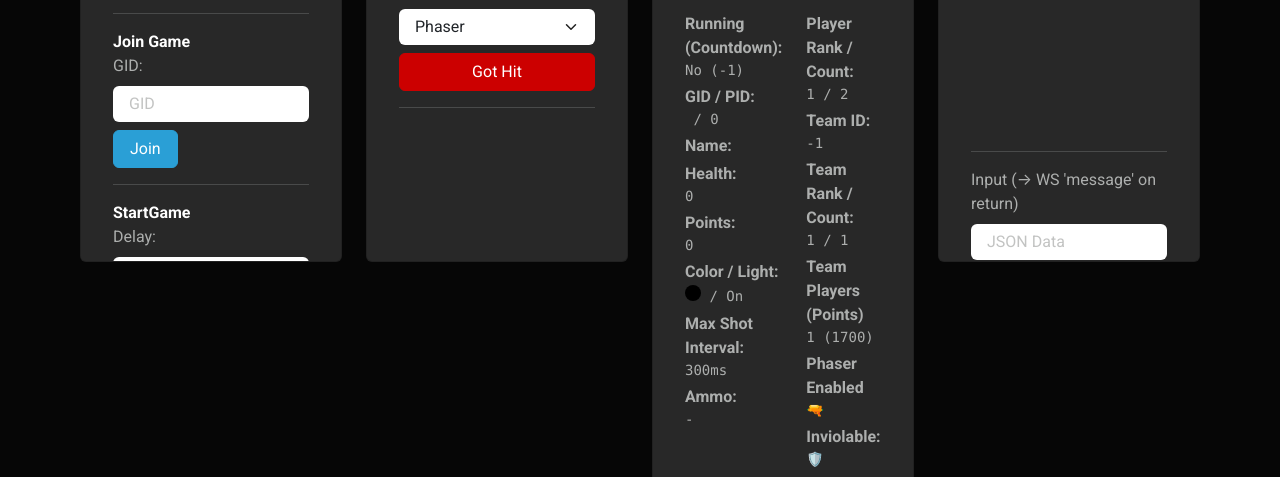
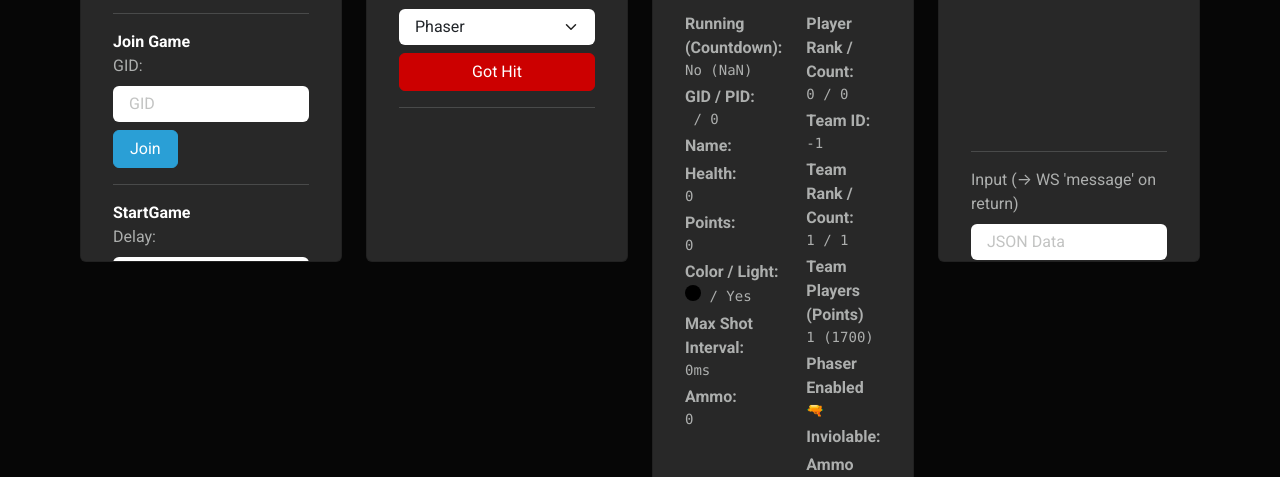
Before and after one commit to skrmsh/skirmish-client-sim, a React (Create React App) app: page / in a window 1280 px wide. Shown: the part 470-947 px from the top of the page. Built offline with nearby package versions, Linux system fonts and the light colour scheme; no server answers.

Commit message:
Finished status display, except  teams

```diff
--- a/src/components/other/status.tsx
+++ b/src/components/other/status.tsx
@@ -1,7 +1,9 @@
-import { useState } from "react";
+import { useEffect, useState } from "react";
 import SocketManager from "../../util/socketManager";
 import "./status.css";
 import { Col, Row } from "react-bootstrap";
+import TimeManager from "../../util/timeManager";
+import Logger from "../../util/logger";
 
 function parsePGTField(data: any, fieldName: string, setter: CallableFunction) {
   if (data[fieldName] !== undefined) {
@@ -38,8 +40,79 @@ function StatusDisplay() {
 
   // create useEffect to set these values
   const [isLightOn, setLightOn] = useState(true);
-  const [isPhaserEnabled, setPhaserEnabled] = useState(true);
+  const [isPhaserEnabled, setIsPhaserEnabled] = useState(true);
   const [isGameRunning, setGameRunning] = useState(true);
+  const [gameCountdown, setGameCountdown] = useState(NaN);
+  const [isPlayerInviolable, setIsPlayerInviolable] = useState(false);
+
+  const [timer, setTimer] = useState<any>(null);
+  const [currentTime, setCurrentTime] = useState(0);
+
+  useEffect(() => {
+    if (!!!timer) {
+      setTimer(
+        setInterval(() => {
+          let currentTime = TimeManager.Instance.getTime();
+          setCurrentTime(currentTime);
+        }, 1000)
+      );
+    }
+  }, []);
+
+  useEffect(() => {
+    // running / countdown
+    if (gameStartTime > 0) {
+      if (gameStartTime > currentTime) {
+        setGameRunning(false);
+        setGameCountdown(Math.floor(gameStartTime - currentTime));
+      } else {
+        setGameRunning(true);
+      }
+    } else {
+      setGameRunning(false);
+    }
+
+    // phaserEnabled
+    if (!!phaserDisableUntil) {
+      if (phaserEnable === false) setIsPhaserEnabled(false);
+      else if (phaserDisableUntil - currentTime > 0) setIsPhaserEnabled(false);
+      else setIsPhaserEnabled(true);
+    }
+
+    // Inviolable
+    if (!!playerInviolableUntil) {
+      if (playerInviolable === true) setIsPlayerInviolable(true);
+      else if (playerInviolableUntil - currentTime > 0)
+        setIsPlayerInviolable(true);
+      else setIsPlayerInviolable(false);
+    }
+  }, [
+    currentTime,
+    gameStartTime,
+    phaserDisableUntil,
+    phaserEnable,
+    playerInviolable,
+    playerInviolableUntil,
+  ]);
+
+  useEffect(() => {
+    if (isPlayerInviolable && playerInviolableLightsOff) {
+      setLightOn(false);
+      return;
+    }
+
+    if (!isPhaserEnabled) {
+      setLightOn(false);
+      return;
+    }
+
+    if (!isGameRunning && !playerColorBeforeGame) {
+      setLightOn(false);
+      return;
+    }
+
+    setLightOn(true);
+  }, [isPlayerInviolable, playerColorBeforeGame, isPhaserEnabled]);
 
   SocketManager.Instance.onMessage((data: any) => {
     parsePGTField(data, "p_id", setPid);
@@ -73,7 +146,9 @@ function StatusDisplay() {
         <div className="mt-1">
           <span className="fw-bold">Running (Countdown): </span>
           <br />
-          <pre>No (-1)</pre>
+          <pre>
+            {isGameRunning ? "Yes" : "No"} ({gameCountdown})
+          </pre>
         </div>
         <div className="mt-1">
           <span className="fw-bold">GID / PID: </span>
@@ -106,24 +181,26 @@ function StatusDisplay() {
               background: `rgba(${playerColorRed},${playerColorGreen},${playerColorBlue},255)`,
             }}
           ></div>
-          <pre style={{ display: "inline" }}> / On</pre>
+          <pre style={{ display: "inline" }}> / {isLightOn ? "Yes" : "No"}</pre>
         </div>
         <div className="mt-1">
           <span className="fw-bold">Max Shot Interval: </span>
           <br />
-          <pre>300ms</pre>
+          <pre>{maxShotInterval}ms</pre>
         </div>
         <div className="mt-1">
           <span className="fw-bold">Ammo: </span>
           <br />
-          <pre>-</pre>
+          <pre>{playerAmmo}</pre>
         </div>
       </Col>
       <Col>
         <div className="mt-1">
           <span className="fw-bold">Player Rank / Count: </span>
           <br />
-          <pre>1 / 2</pre>
+          <pre>
+            {playerRank} / {gamePlayerCount}
+          </pre>
         </div>
         <div className="mt-1">
           <span className="fw-bold">Team ID: </span>
@@ -143,17 +220,17 @@ function StatusDisplay() {
         <div className="mt-1">
           <span className="fw-bold">Phaser Enabled </span>
           <br />
-          <pre>🔫</pre>
+          <pre>{isPhaserEnabled ? "🔫" : ""}</pre>
         </div>
         <div className="mt-1">
           <span className="fw-bold">Inviolable: </span>
           <br />
-          <pre>🛡️</pre>
+          <pre>{isPlayerInviolable ? "🛡️" : ""}</pre>
         </div>
         <div className="mt-1">
-          <span className="fw-bold">Ammo Enabled: </span>
+          <span className="fw-bold">Ammo Limit Enabled: </span>
           <br />
-          <pre>No</pre>
+          <pre>{playerAmmoLimit ? "Yes" : "No"}</pre>
         </div>
       </Col>
     </Row>
```
